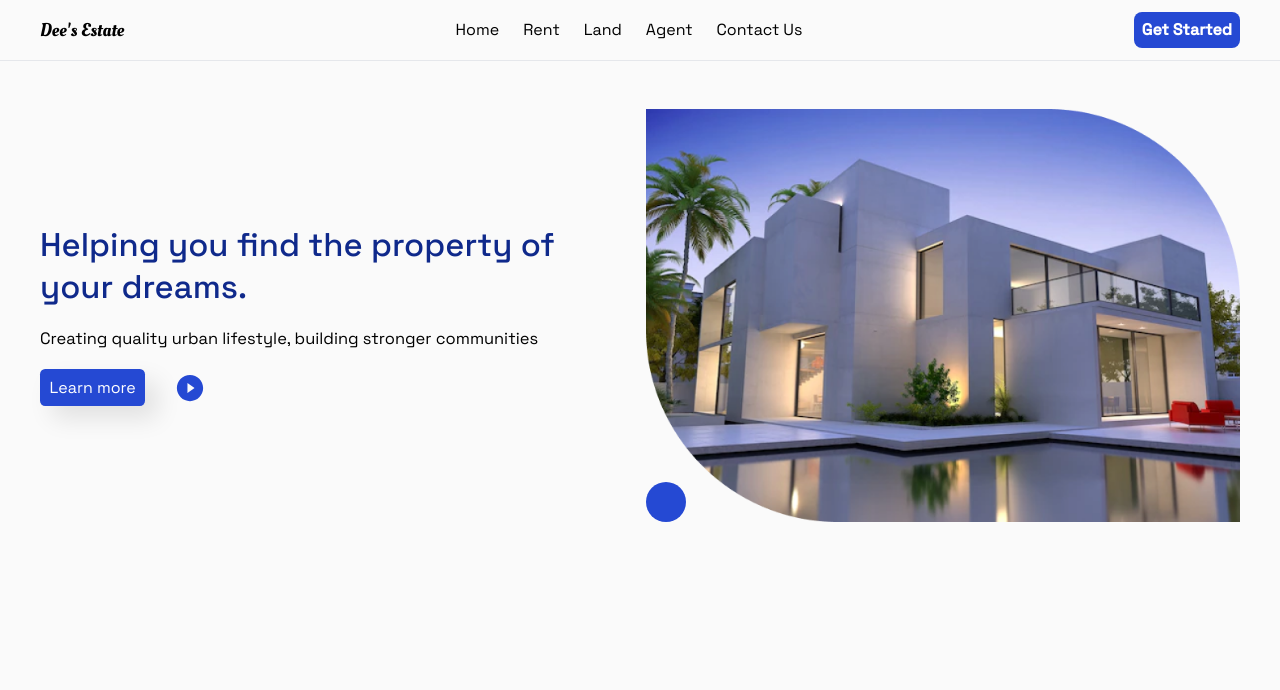
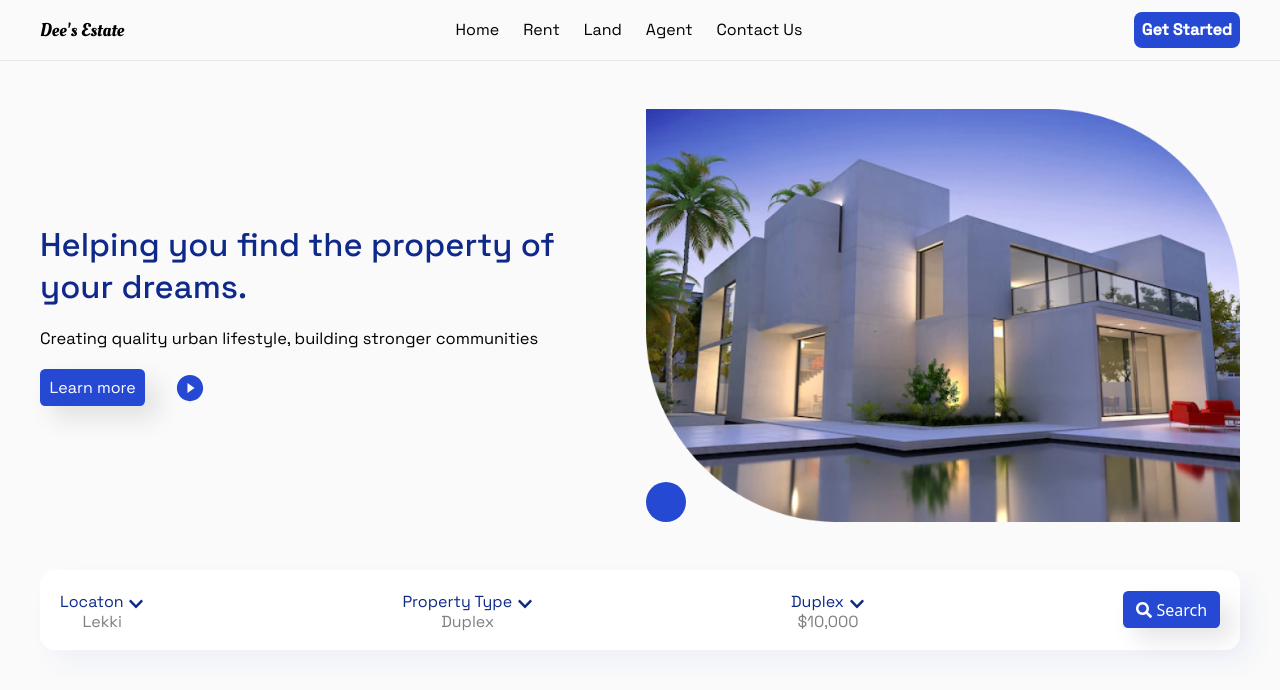
Before and after one commit to Qreamville/Dees-Estate, a React (Create React App) app: page / in a window 1280 px wide. Shown: the top 690 px of the page. Built offline with nearby package versions, Linux system fonts and the light colour scheme.

Commit message:
Complete brand function

```diff
--- a/src/App.js
+++ b/src/App.js
@@ -1,11 +1,13 @@
 import Navbar from "./components/navbar/Navbar";
 import Hero from "./components/hero/Hero";
+import Brand from "./components/brand/Brand";
 
 function App() {
   return (
     <div className="App">
       <Navbar />
       <Hero />
+      <Brand />
     </div>
   );
 }
--- /dev/null
+++ b/src/components/brand/Brand.jsx
@@ -0,0 +1,39 @@
+import React from "react";
+import "./brand.css";
+import { FaChevronDown, FaSearch } from "react-icons/fa";
+
+const Brand = () => {
+  return (
+    <section className="brand container mx-auto pt-5">
+      <div className="brand__main flex flex-row justify-between items-center p-5">
+        <div className="brand__main-box">
+          <div className="brand__main-text">
+            <h4>Locaton</h4>
+            <FaChevronDown className="cursor-pointer" />
+          </div>
+          <p>Lekki</p>
+        </div>
+        <div className="brand__main-box">
+          <div className="brand__main-text">
+            <h4>Property Type</h4>
+            <FaChevronDown className="cursor-pointer" />
+          </div>
+          <p>Duplex</p>
+        </div>
+        <div className="brand__main-box">
+          <div className="brand__main-text">
+            <h4>Duplex</h4>
+            <FaChevronDown className="cursor-pointer" />
+          </div>
+          <p>$10,000</p>
+        </div>
+        <button className="btn-brand hover:bg-blue-600 duration-500">
+          <FaSearch />
+          <span>Search</span>
+        </button>
+      </div>
+    </section>
+  );
+};
+
+export default Brand;
--- /dev/null
+++ b/src/components/brand/brand.css
@@ -0,0 +1,54 @@
+.brand__main {
+  background-color: #fff;
+  box-shadow: 12.3472px 12.3472px 24.6944px rgba(37, 73, 211, 0.05);
+  border-radius: 14.4051px;
+}
+
+.brand__main-box {
+  display: flex;
+  align-items: center;
+  flex-direction: column;
+  font-family: "Space Grotesk", sans-serif;
+}
+
+.brand__main-box p {
+  font-style: normal;
+  font-weight: 400;
+  font-size: 1rem;
+  line-height: 16px;
+  color: rgba(0, 0, 0, 0.5);
+}
+
+.brand__main-text {
+  display: flex;
+  justify-content: center;
+  align-items: center;
+  flex-direction: row;
+  font-size: 1rem;
+  color: #0f298b;
+  gap: 0.3rem;
+}
+
+.brand__main-text svg {
+  margin-top: 4px;
+}
+
+.btn-brand {
+  display: flex;
+  flex-direction: row;
+  justify-content: center;
+  align-items: center;
+  padding: 0.4rem 0.8rem;
+  gap: 0.3rem;
+  background: #2549d3;
+  box-shadow: 12.3472px 12.3472px 24.6944px rgba(0, 0, 0, 0.1);
+  border-radius: 5.14468px;
+  color: #fff;
+}
+
+@media screen and (max-width: 762px) {
+  .brand__main {
+    flex-direction: column;
+    gap: 1.5rem;
+  }
+}
```
